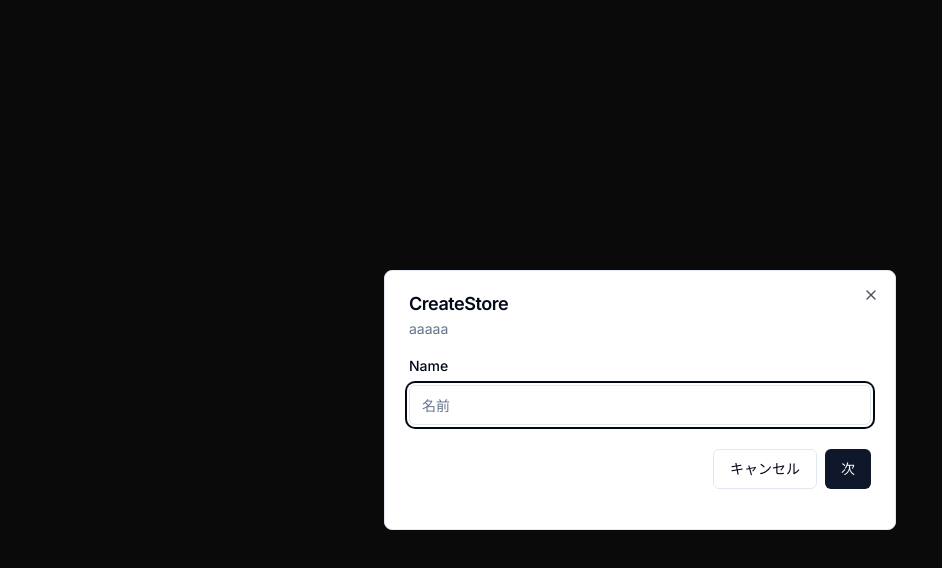
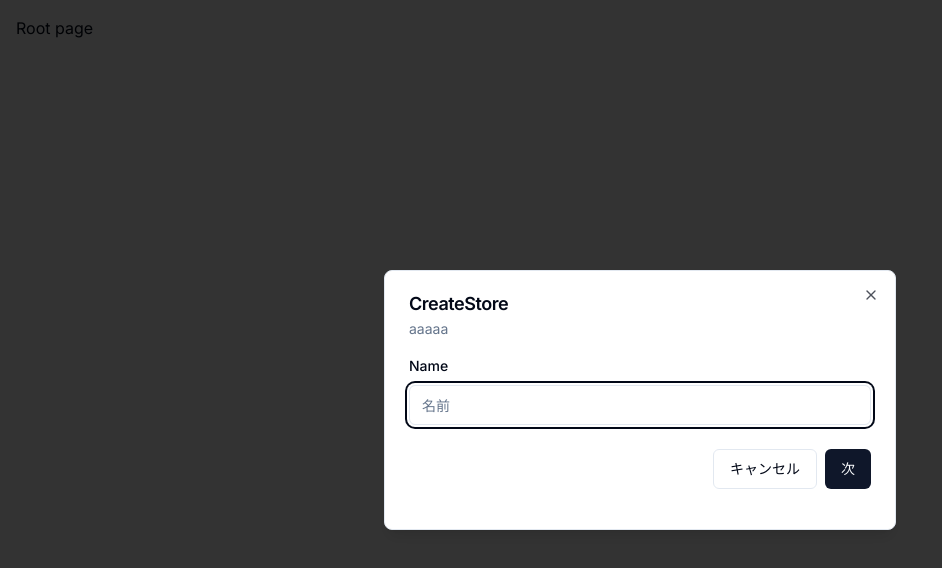
Before and after one commit to kubota20/nextJs14_ECsite_test, a Next.js app in the folder my-app/: page / in a window 1280 px wide. Shown: the top 568 px of the page, without its empty margins (0-942 px from the left). Built offline with nearby package versions, Linux system fonts and the light colour scheme; no server answers; the database is empty; sample sign-in values are in the browser's storage.

Commit message:
ページの作成と移動

```diff
--- /dev/null
+++ b/my-app/src/app/(dashboard)/[storeId]/(routes)/page.tsx
@@ -0,0 +1,5 @@
+const DashboardPage = () => {
+  return <div>DashboardPage</div>;
+};
+
+export default DashboardPage;
--- a/my-app/src/app/(root)/page.tsx
+++ b/my-app/src/app/(root)/(routes)/page.tsx
@@ -15,11 +15,7 @@ const SteupPage = () => {
     }
   }, [isOpen, onOpen]);
 
-  return (
-    <div className="p-4">
-      <StoreModal />
-    </div>
-  );
+  return <div className="p-4">Root page</div>;
 };
 
 export default SteupPage;
```
